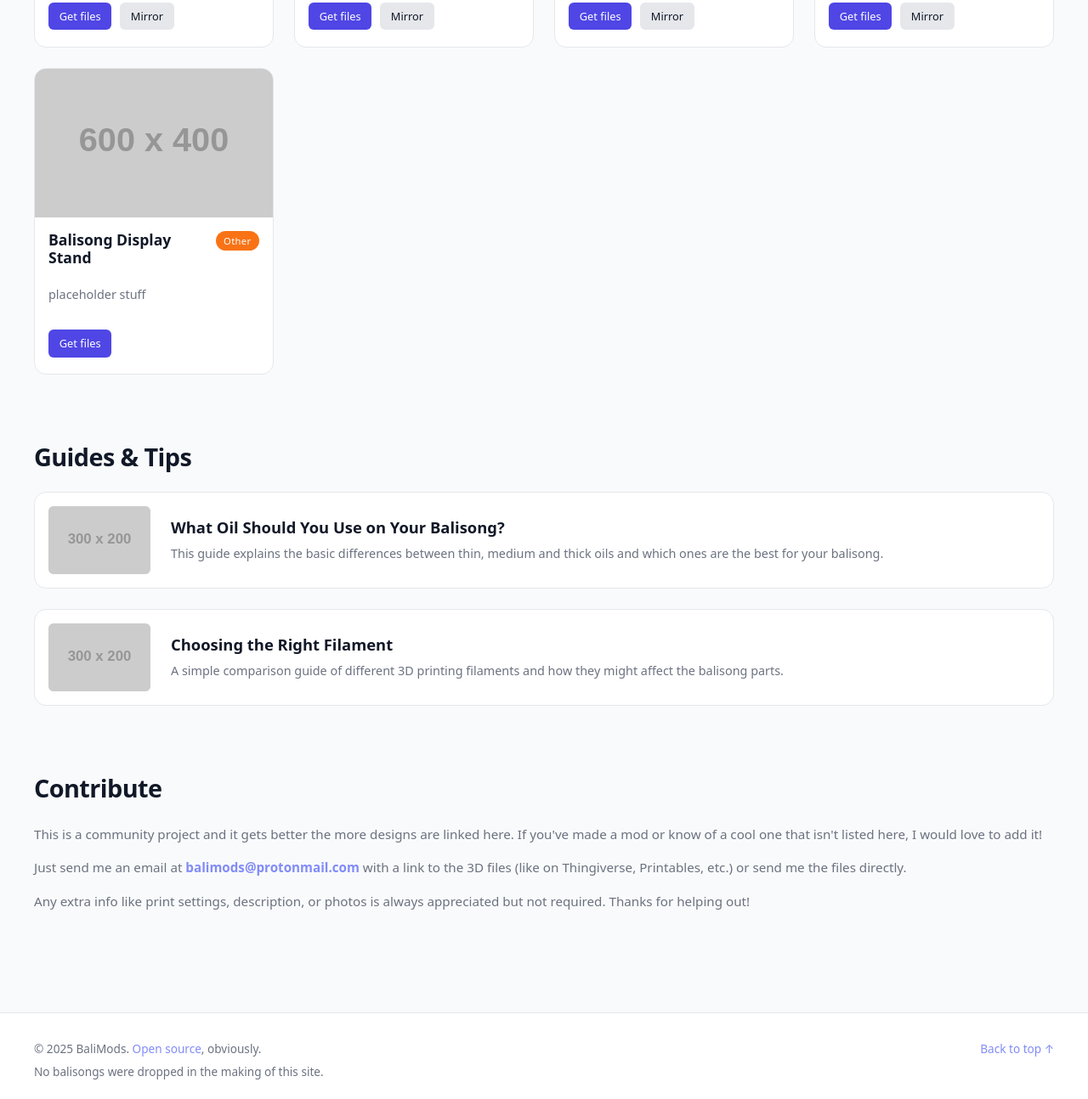
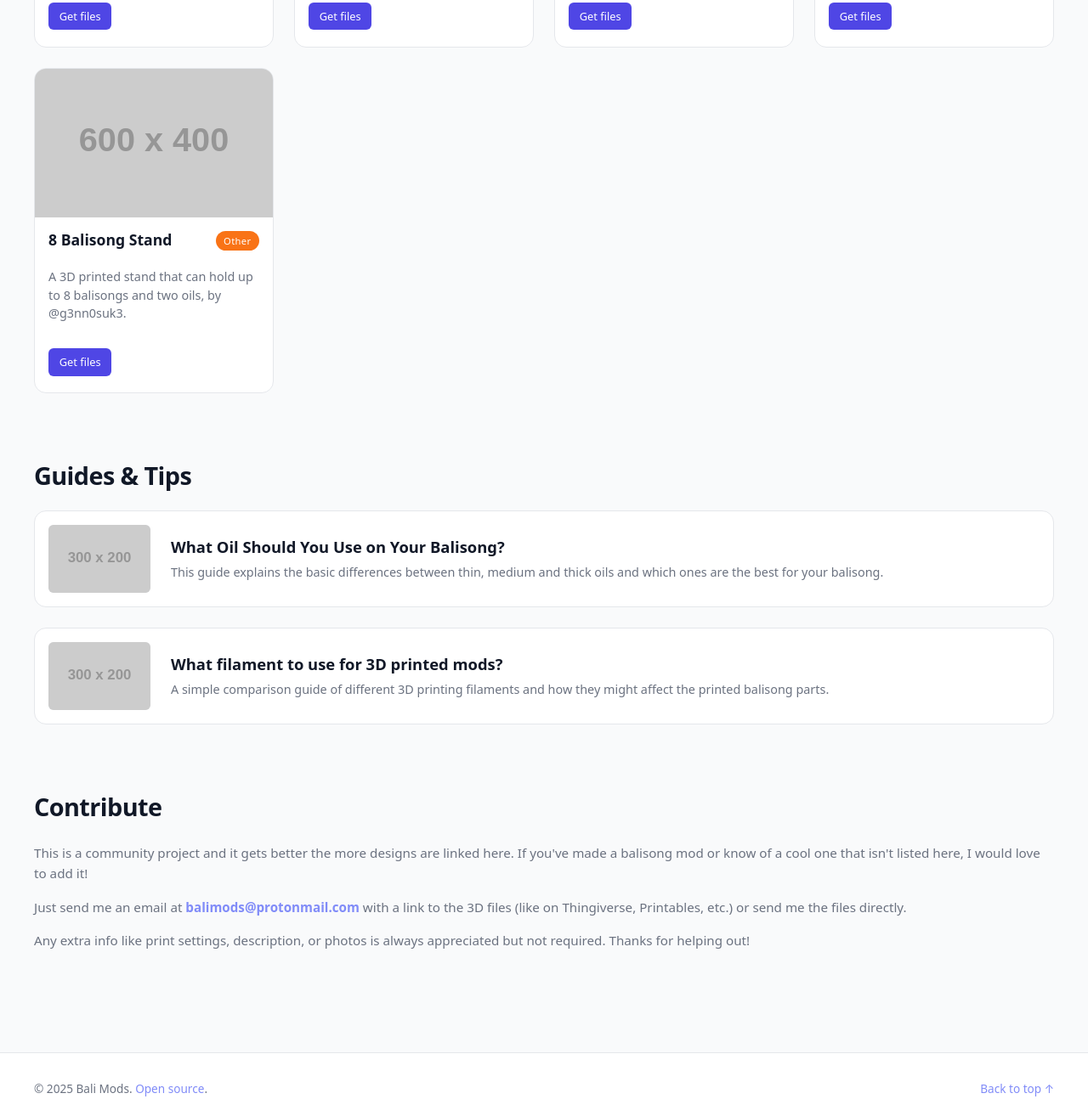
Before and after one commit to thatblend/balimods, a plain HTML site: page index.html in a window 1280 px wide. Shown: the part 1535-2829 px from the top of the page at 85% size. Drawn offline with Linux system fonts and the light colour scheme; placeholder pictures from the web are drawn by us.

Commit message:
Update article and favicon

```diff
--- a/index.html
+++ b/index.html
@@ -5,8 +5,8 @@
   <meta name="viewport" content="width=device-width, initial-scale=1" />
   <meta name="description" content="The top library for 3D-printable balisong mods. Download free custom scales, inserts, spacers and more for your favorite balisongs and balisong clones.">
   <meta name="google-site-verification" content="idRVCOHB1BpbGZtk0Dw0eTnlh68vtSwPliiE8nwRdjg" />
-  <link rel="icon" type="image/png" href="favicon.png">
-  <title>BaliMods – Open Library of 3D‑Printable Balisong Mods</title>
+  <link rel="icon" type="image/png" sizes="192x192" href="favicon.png">
+  <title>BaliMods – Open Library of 3D‑Printable Balisong Modifications</title>
   <style>
     /* --- Base & Theme --- */
     :root {
@@ -395,7 +395,7 @@
     <section id="contribute">
       <h2 class="section-title">Contribute</h2>
       <div class="contribute-box">
-        <p>This is a community project and it gets better the more designs are linked here. If you've made a mod or know of a cool one that isn't listed here, I would love to add it!</p>
+        <p>This is a community project and it gets better the more designs are linked here. If you've made a balisong mod or know of a cool one that isn't listed here, I would love to add it!</p>
         <p>Just send me an email at <a href="mailto:balimods@protonmail.com"><strong>balimods@protonmail.com</strong></a> with a link to the 3D files (like on Thingiverse, Printables, etc.) or send me the files directly.</p>
         <p>Any extra info like print settings, description, or photos is always appreciated but not required. Thanks for helping out!</p>
       </div>
@@ -420,7 +420,7 @@
   <footer>
     <div class="inner">
       <div class="footer-left">
-        <div>© <span id="year"></span> BaliMods. <a href="https://github.com/thatblend/balimods" target="_blank" rel="noopener">Open source</a>, obviously.</div>
+        <div>© <span id="year"></span> Bali Mods. <a href="https://github.com/thatblend/balimods" target="_blank" rel="noopener">Open source</a>.</div>
         <div>No balisongs were dropped in the making of this site.</div>
       </div>
       <div><a href="#home">Back to top ↑</a></div>
@@ -439,7 +439,7 @@ document.addEventListener('DOMContentLoaded', () => {
       type: 'original',
       description: 'Drop-in handle inserts for the Nabalis Canyon by @xylite.',
       thingiverse: 'https://www.thingiverse.com/thing:6546428',
-      mirror: 'https://example.com/mirror/m1.stl',
+      mirror: '',
       image: 'images/nabalis_canyon_inserts.jpg',
       dateAdded: '2025-07-20'
     },
@@ -461,7 +461,7 @@ document.addEventListener('DOMContentLoaded', () => {
       type: 'clone',
       description: 'Inserts for the Baliplus V4 Tsunami by /u/Suzuki-Carry. Produces a much deeper sound. Does not fit on Armed Shark or Blue River tsunami clones.',
       thingiverse: 'https://www.dropbox.com/scl/fo/2nhv206dhdkdpn23vdd5a/AMUoeiMfjMrsAh2KtNOjDXo?rlkey=8f0u46rmm6mcrenm5whm7e18t&st=5u93i0a0&dl=0',
-      mirror: 'https://example.com/mirror/m3.step',
+      mirror: '',
       image: 'images/baliplus_tsunami_inserts.webp',
       dateAdded: '2025-06-15'
     },
@@ -472,7 +472,7 @@ document.addEventListener('DOMContentLoaded', () => {
       type: 'clone',
       description: 'Inlays for the Apocalypse Prysma clone to improve grip. Might also fit the genuine Prysma. By /u/Proto-The-Protogen.',
       thingiverse: 'https://www.thingiverse.com/thing:6289069',
-      mirror: 'https://example.com/mirror/m4.stl',
+      mirror: '',
       image: 'images/prysma_inlays.webp',
       dateAdded: '2025-07-01'
     },
@@ -483,7 +483,7 @@ document.addEventListener('DOMContentLoaded', () => {
       type: 'original',
       description: 'Squidtrainer V4 blade inserts by @EthanAlexE_23560. Reduces ringing.',
       thingiverse: 'https://www.printables.com/model/1231364-squid-industries-squidtrainer-v4-blade-insertssile',
-      mirror: 'https://example.com/mirror/m5.stl',
+      mirror: '',
       image: 'images/squidtrainer_inserts.webp',
       dateAdded: '2025-05-10'
     },
@@ -505,7 +505,7 @@ document.addEventListener('DOMContentLoaded', () => {
       type: 'clone',
       description: 'Lighter spacers for T1 EX10 balisong clone. By @NikitaIgn.',
       thingiverse: 'https://www.thingiverse.com/thing:6772726',
-      mirror: 'https://example.com/mirror/m7.stl',
+      mirror: '',
       image: 'images/theone_ex10_spacers.jpg',
       dateAdded: '2025-06-28'
     },
@@ -516,19 +516,19 @@ document.addEventListener('DOMContentLoaded', () => {
       type: 'original',
       description: 'Lightweight inserts for the Nautilus by @AirVoh.',
       thingiverse: 'https://www.thingiverse.com/thing:5359983',
-      mirror: 'https://example.com/mirror/m8.stl',
+      mirror: '',
       image: 'images/nautilus_blade_inserts.jpg',
       dateAdded: '2025-07-11'
     },
     {
       id: 'm12',
-      name: 'Balisong Display Stand',
+      name: '8 Balisong Stand',
       brand: 'Generic',
       type: 'other',
-      description: 'placeholder stuff',
-      thingiverse: '#',
+      description: 'A 3D printed stand that can hold up to 8 balisongs and two oils, by @g3nn0suk3.',
+      thingiverse: 'https://www.thingiverse.com/thing:7008125',
       mirror: '',
-      image: 'https://placehold.co/600x400/f97316/f5f6f7?text=Stand',
+      image: 'images/balisong_stand.webp',
       dateAdded: '2025-01-01'
     }
   ];
@@ -555,33 +555,20 @@ document.addEventListener('DOMContentLoaded', () => {
     },
     {
       id: 'g2',
-      title: 'Choosing the Right Filament',
-      description: 'A simple comparison guide of different 3D printing filaments and how they might affect the balisong parts.',
+      title: 'What filament to use for 3D printed mods?',
+      description: 'A simple comparison guide of different 3D printing filaments and how they might affect the printed balisong parts.',
       image: 'https://placehold.co/300x200/10b981/f5f6f7?text=Filament',
       content: `
         <h2>Choosing the Right Filament for Your Mods</h2>
-        <p>The filament you choose can dramatically affect the feel, sound, and durability of your 3D printed mods..</p>
+        <p>Alright, let's talk filaments for your 3D printed balisong mods. With so many options, it's difficult to know what's best for functional spacers versus cosmetic inlays. For a simple display stand, anything works, but for parts that affect your balisong's performance and durability, the material choice is key. Let's compare the few common materials:</p>
         <h3>PLA/PLA+</h3>
-        <ul>
-          <li><strong>Pros:</strong> Finish later</li>
-          <li><strong>Cons:</strong> ...</li>
-        </ul>
+        <p>This is your go-to for easy, clean prints. It's rigid, cheap and comes in a huge variety of colors, making it the perfect choice for cosmetic parts like inlays or inserts. The biggest downside is that it's brittle. Using PLA for spacers is fine, but not the best idea - they could easily crack from a hard drop or from overtightening the pivots. PLA+ will be much better for this as its usually less brittle than standard PLA, but still not as good as PETG. Still, for most prints - PLA will work just fine.</p>
         <h3>PETG</h3>
-        <ul>
-          <li><strong>Pros:</strong> Finish later</li>
-          <li><strong>Cons:</strong> ....</li>
-        </ul>
+        <p>Think of PETG as the perfect middle ground. It offers much better durability and impact resistance than PLA, making it the ideal choice for spacers. It has enough flex to absorb impacts without shattering, while still being rigid enough for spacers. It's the best all-rounder and the filament you should be using for any printed part that needs to be tough. The only downside is that it's a bit harder to print than PLA, especially for small parts.</p>
         <h3>ABS</h3>
-        <ul>
-          <li><strong>Pros:</strong> Finish later</li>
-          <li><strong>Cons:</strong> ....</li>
-        </ul>
-        <h3>Flexible Filament</h3>
-        <ul>
-          <li><strong>Pros:</strong> Later</li>
-          <li><strong>Cons:</strong> ...</li>
-        </ul>
-        <p><strong>Recommendation:</strong> Somethin somethin</p>
+        <p>ABS is extremely durable, like LEGO bricks, making it technically great for spacers that need to survive anything. The problem? It's not easy to print. It's known for warping, which can ruin the precise, flat shape a spacer needs. For most printed balisong mods, the extra toughness over PETG simply isn't worth the printing headache and I wouldn't recommend it unless you already have a spool you need to use.</p>
+        <h3>TPU (Flexible Filament)</h3>
+        <p>TPU is a rubbery, flexible material. Its best use is for bite handle indicators or inlays. They can work for inserts, but it depends on the specific balisong. From personal experience, TPU is really good for priting trainer blade inserts - it makes them easier to fit without needing to have the printer perfectly calibrated. However, TPU is completely useless for any kind of spacers as the flex would let your handles squeeze together, ruining the action and sound of the knife.</p>
       `
     }
   ];
```
Also changed, not shown: favicon.png.
